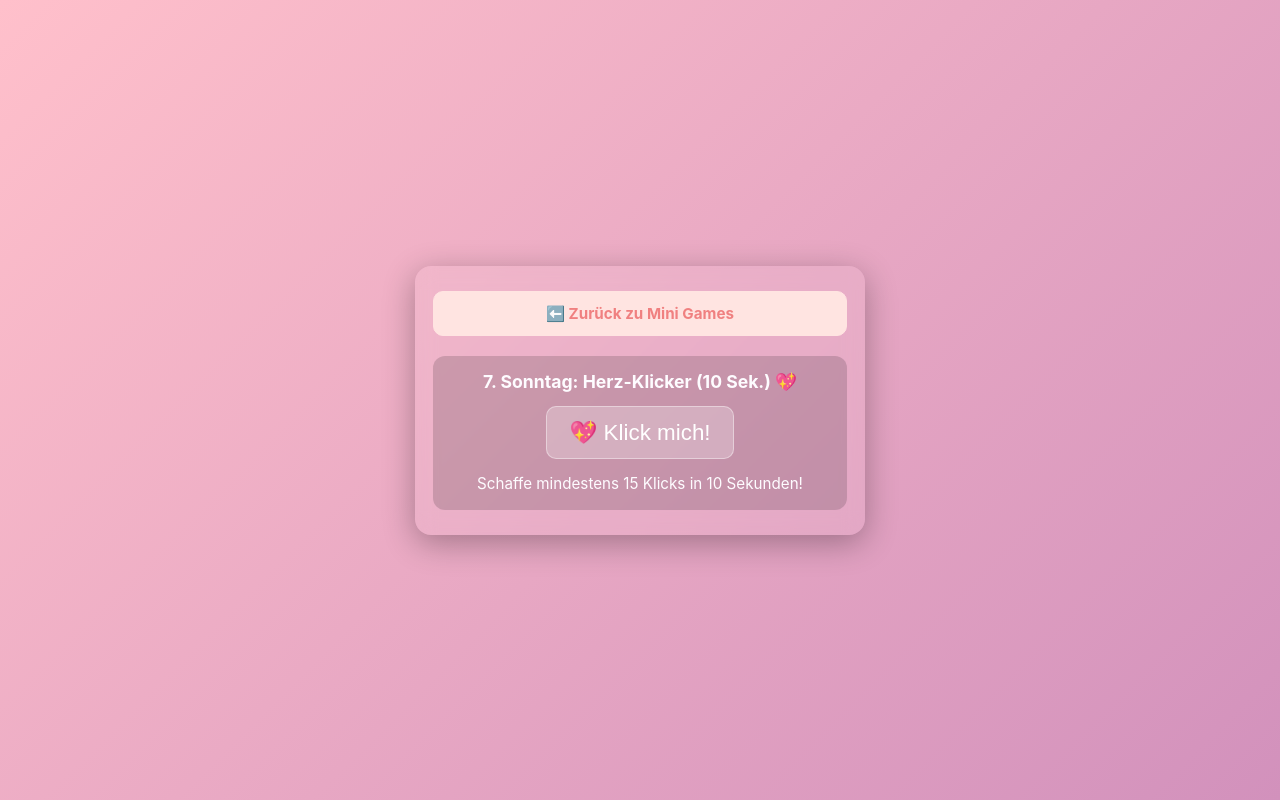
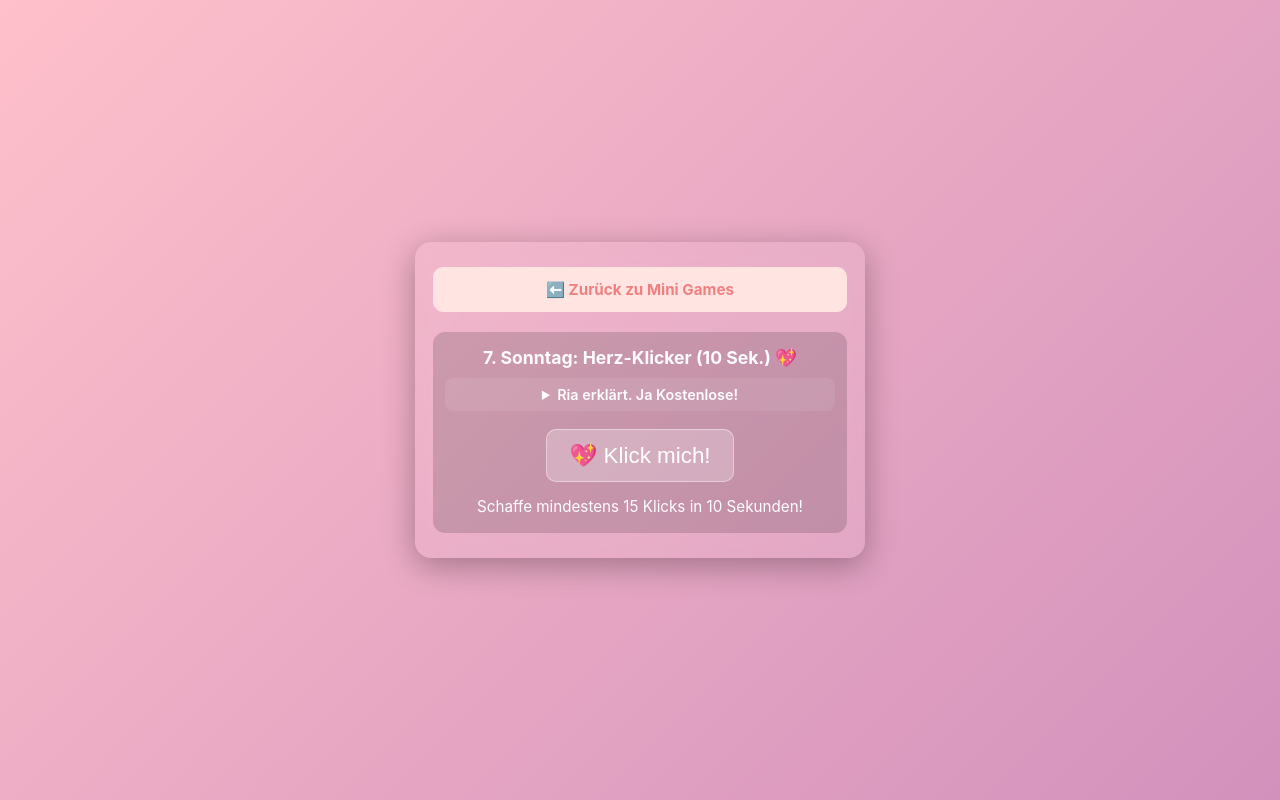
Before and after one commit to sonstigesfp-prog/1912, a plain HTML site: page sonntag.html in a window 1280 px wide. Drawn offline with Linux system fonts and the light colour scheme.

Commit message:
Update sonntag.html

```diff
--- a/sonntag.html
+++ b/sonntag.html
@@ -15,6 +15,10 @@
     </nav>
     <div class="game-box">
         <h3>7. Sonntag: Herz-Klicker (10 Sek.) 💖</h3>
+       <details class="anleitung-box">
+    <summary>Ria erklärt. Ja Kostenlose!</summary>
+    <p> Guess the Song? Du hast 30 sek um zu erraten welcher Song es ist? </p>
+</details>
         <div id="klick-game-area">
             <button class="game-btn" id="herz-klick-btn" style="font-size: 1.4rem; padding: 12px 22px;">💖 Klick mich!</button>
         </div>
```
